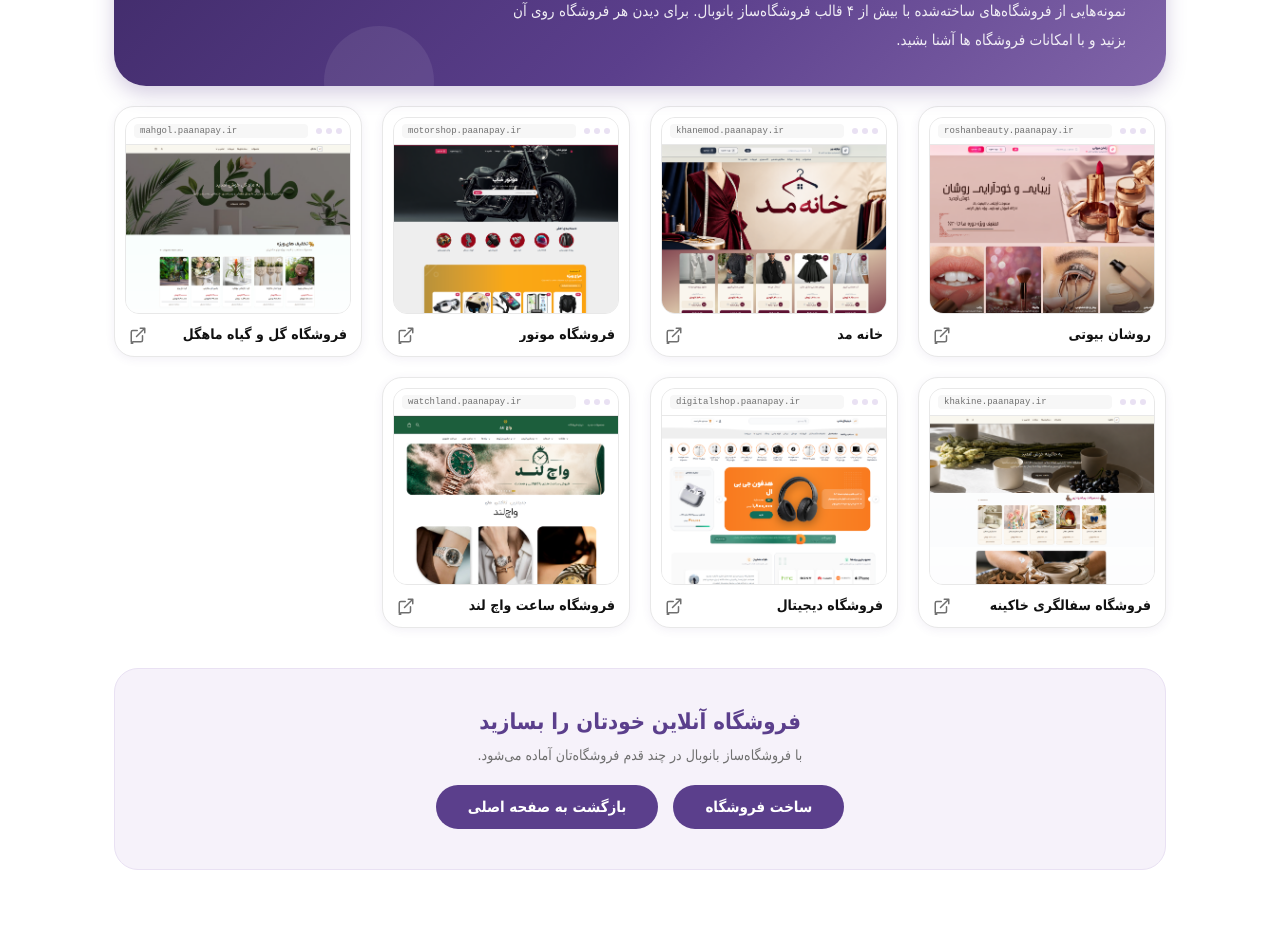
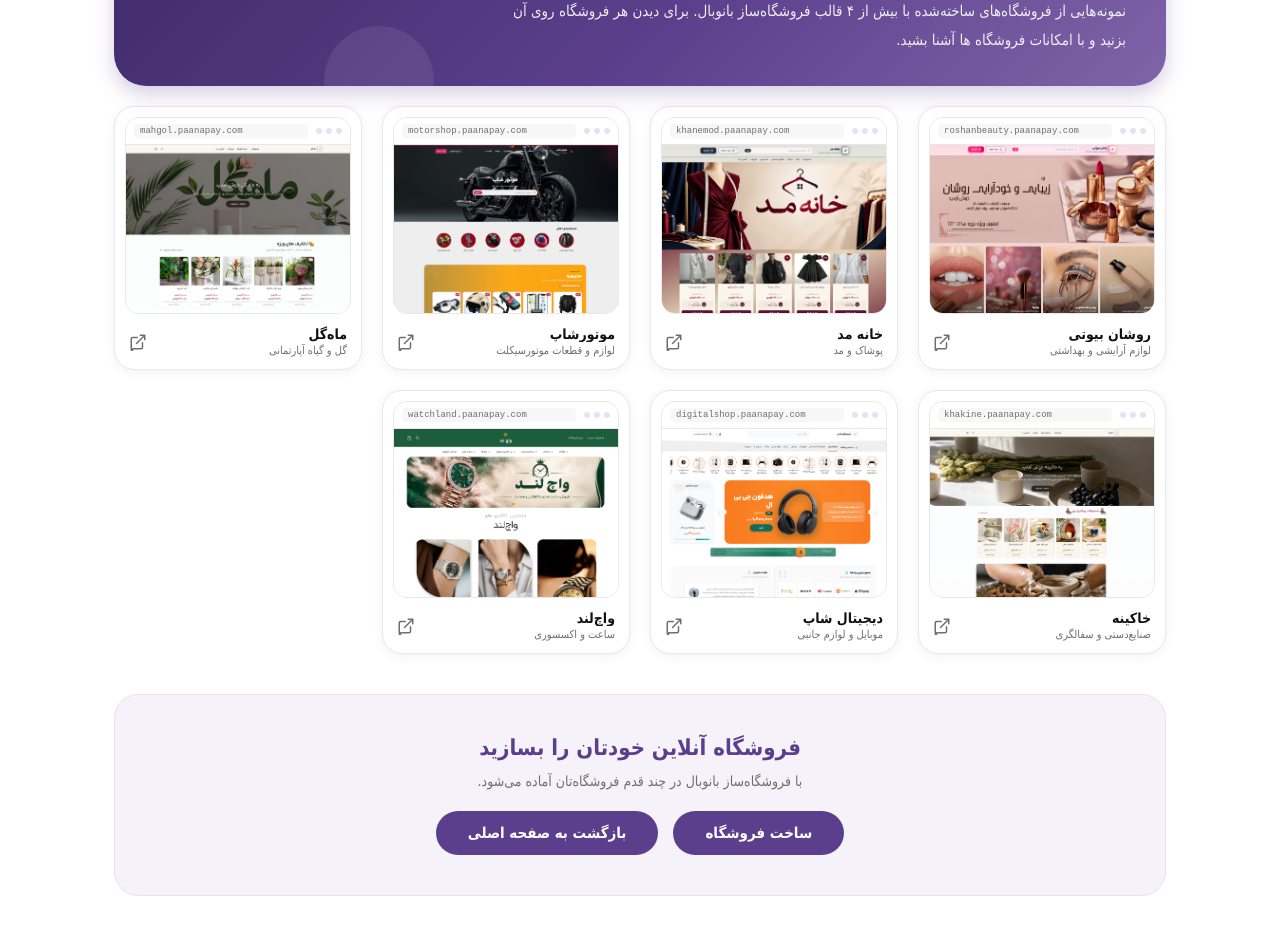
Before and after one commit to manixar/banoobal-landing, a React (Vite) app: page / in a window 1280 px wide. Shown: the part 776-1710 px from the top of the page. Built offline with nearby package versions, Linux system fonts and the light colour scheme.

Commit message:
store Url

```diff
--- a/src/features/sample-stores/StoresCarousel.jsx
+++ b/src/features/sample-stores/StoresCarousel.jsx
@@ -1,6 +1,5 @@
 import { useEffect, useRef, useState } from 'react';
 import StoreCard from './StoreCard';
-import { ChevronLeftIcon, ChevronRightIcon } from './icons';
 
 export default function StoresCarousel({ stores }) {
     const trackRef = useRef(null);
@@ -55,9 +54,8 @@ export default function StoresCarousel({ stores }) {
                 onClick={goPrev}
                 disabled={active === 0}
                 aria-label="فروشگاه قبلی"
-            >
-                <ChevronRightIcon />
-            </button>
+            />
+
 
             <button
                 type="button"
@@ -65,9 +63,7 @@ export default function StoresCarousel({ stores }) {
                 onClick={goNext}
                 disabled={active === last}
                 aria-label="فروشگاه بعدی"
-            >
-                <ChevronLeftIcon />
-            </button>
+            />
 
             <div className="ss-track" ref={trackRef}>
                 {stores.map((store) => (
--- a/src/features/sample-stores/StoresPage.jsx
+++ b/src/features/sample-stores/StoresPage.jsx
@@ -43,7 +43,7 @@ export default function StoresPage({ onBack = () => window.history.back() }) {
                     aria-label="بازگشت"
                 >
                     <img
-                        src={`${import.meta.env.BASE_URL}black-icon.png`}
+                        src={`${import.meta.env.BASE_URL}favicon.png`}
                         alt=""
                         className="ss-back__img"
                         width="24"
@@ -76,7 +76,7 @@ export default function StoresPage({ onBack = () => window.history.back() }) {
                     <>
                         <StoresCarousel stores={STORES} />
 
-                        <section className="ss-section">
+                        {/* <section className="ss-section">
                             <h2 className="ss-section__title">{BRAND.allStoresTitle}</h2>
                             <ul className="ss-list">
                                 {STORES.map((store) => (
@@ -102,7 +102,7 @@ export default function StoresPage({ onBack = () => window.history.back() }) {
                                     </li>
                                 ))}
                             </ul>
-                        </section>
+                        </section> */}
                     </>
                 )}
 
--- a/src/features/sample-stores/sample-stores.css
+++ b/src/features/sample-stores/sample-stores.css
@@ -2,7 +2,7 @@
 .ss-root {
     --ss-brand: #5b3f8c;
     --ss-brand-2: #8064a8;
-    --ss-brand-3:#D2C5F5 ;
+    --ss-brand-3: #d2c5f5;
     --ss-soft: #e9e1f3;
     --ss-softer: #f6f2fa;
     --ss-ink: #111111;
@@ -34,10 +34,6 @@
 .ss-root *::after {
     box-sizing: border-box;
 }
-
-* { box-sizing: border-box; }
-html, body, #root { margin: 0; padding: 0; width: 100%; max-width: none; }
-body { display: block; background: #fff; font-family: Vazirmatn, Tahoma, sans-serif; }
 
 .ss-root a {
     color: inherit;
@@ -249,7 +245,7 @@ body { display: block; background: #fff; font-family: Vazirmatn, Tahoma, sans-se
     color: var(--ss-muted);
 }
 
-/* ================= باکس آبی (لیست همه فروشگاه‌ها) ================= */
+/* ================= باکس لیست همه فروشگاه‌ها ================= */
 .ss-section {
     margin: 24px 16px 0;
     padding: 24px 20px;
@@ -264,6 +260,7 @@ body { display: block; background: #fff; font-family: Vazirmatn, Tahoma, sans-se
     font-size: 18px;
     font-weight: 800;
 }
+
 /* ================= باکس معرفی (بنفش حبابی) ================= */
 .ss-intro {
     position: relative;
@@ -337,14 +334,13 @@ body { display: block; background: #fff; font-family: Vazirmatn, Tahoma, sans-se
     line-height: 1.9;
     opacity: 0.9;
 }
+
 /* ================= کاروسل (موبایل) ================= */
 .ss-carousel {
     position: relative;
-
 }
 
 .ss-track {
-
     display: flex;
     gap: 12px;
     overflow-x: auto;
@@ -366,6 +362,7 @@ body { display: block; background: #fff; font-family: Vazirmatn, Tahoma, sans-se
     scroll-snap-stop: always;
 }
 
+/* فلش‌ها (بدون SVG، با CSS) */
 .ss-arrow {
     position: absolute;
     top: 40%;
@@ -378,12 +375,39 @@ body { display: block; background: #fff; font-family: Vazirmatn, Tahoma, sans-se
     padding: 0;
     border: 1px solid var(--ss-line);
     border-radius: 50%;
-    background: rgba(255, 255, 255, 0.95);
-    color: var(--ss-brand);
-    box-shadow: 0 2px 8px rgba(0, 0, 0, 0.15);
+    background: #fff;
+    color: #5b3f8c;
+    box-shadow: 0 2px 8px rgba(0, 0, 0, 0.2);
     cursor: pointer;
     transform: translateY(-50%);
     transition: opacity 0.2s, transform 0.15s;
+}
+
+.ss-arrow svg {
+    display: none;
+}
+
+.ss-arrow::before {
+    content: '';
+    display: block;
+    width: 10px;
+    height: 10px;
+    border-style: solid;
+    border-color: #5b3f8c;
+}
+
+/* فلش سمت راست (قبلی): به سمت راست */
+.ss-arrow--prev::before {
+    border-width: 3px 3px 0 0;
+    transform: rotate(45deg);
+    margin-right: 4px;
+}
+
+/* فلش سمت چپ (بعدی): به سمت چپ */
+.ss-arrow--next::before {
+    border-width: 0 0 3px 3px;
+    transform: rotate(45deg);
+    margin-left: 4px;
 }
 
 .ss-arrow:active {
@@ -605,12 +629,14 @@ body { display: block; background: #fff; font-family: Vazirmatn, Tahoma, sans-se
     line-height: 1.9;
     color: var(--ss-muted);
 }
-.ss-cta-btn{
+
+.ss-cta-btn {
     display: flex;
     flex-direction: row;
-    gap:15px;
+    gap: 15px;
     justify-content: center;
 }
+
 .ss-cta a {
     display: inline-block;
     padding: 11px 24px;
@@ -687,6 +713,21 @@ body { display: block; background: #fff; font-family: Vazirmatn, Tahoma, sans-se
         font-size: 14px;
     }
 
+    .ss-intro {
+        margin: 32px 24px 20px;
+        padding: 32px 40px;
+        border-radius: 32px;
+    }
+
+    .ss-intro__title {
+        font-size: 26px;
+    }
+
+    .ss-intro__text {
+        max-width: 640px;
+        font-size: 15px;
+    }
+
     .ss-grid {
         display: grid;
         grid-template-columns: repeat(3, 1fr);
@@ -720,20 +761,6 @@ body { display: block; background: #fff; font-family: Vazirmatn, Tahoma, sans-se
         padding: 13px 32px;
         font-size: 15px;
     }
-    .ss-intro {
-        margin: 32px 24px 20px;
-        padding: 32px 40px;
-        border-radius: 32px;
-    }
-
-    .ss-intro__title {
-        font-size: 26px;
-    }
-
-    .ss-intro__text {
-        max-width: 640px;
-        font-size: 15px;
-    }
 }
 
 @container ss-page (min-width: 1000px) {
--- a/src/features/sample-stores/stores.config.js
+++ b/src/features/sample-stores/stores.config.js
@@ -28,51 +28,45 @@ export const BRAND = {
 };
 export const STORES = [
     {
-        storeId:'1',
-        name:'روشان بیوتی',
-        url:'https://roshanbeauty.paanapay.ir',
-        preview:'stores/roshanbeauty.png',
+        name: 'روشان بیوتی',
+        category: 'لوازم آرایشی و بهداشتی',
+        url: 'https://roshanbeauty.paanapay.com',
+        preview: 'stores/roshanbeauty.png',
     },
     {
-        storeId:'2',
         name: 'خانه مد',
-        url:'https://khanemod.paanapay.ir',
-        preview:'stores/khaneyemod.png',
+        category: 'پوشاک و مد',
+        url: 'https://khanemod.paanapay.com',
+        preview: 'stores/khaneyemod.png',
     },
     {
-        storeId:'3',
-        name: 'فروشگاه موتور',
-        url:'https://motorshop.paanapay.ir',
-        preview:'stores/motorshop.png',
+        name: 'موتورشاپ',
+        category: 'لوازم و قطعات موتورسیکلت',
+        url: 'https://motorshop.paanapay.com',
+        preview: 'stores/motorshop.png',
     },
     {
-        storeId:'4',
-        name: 'فروشگاه گل و گیاه ماهگل',
-        url:'https://mahgol.paanapay.ir',
-        preview:'stores/mahgol.png',
+        name: 'ماه‌گل',
+        category: 'گل و گیاه آپارتمانی',
+        url: 'https://mahgol.paanapay.com',
+        preview: 'stores/mahgol.png',
     },
     {
-        storeId:'5',
-        name: 'فروشگاه سفالگری خاکینه',
-        url:'https://khakine.paanapay.ir',
-        preview:'stores/khakine.png',
+        name: 'خاکینه',
+        category: 'صنایع‌دستی و سفالگری',
+        url: 'https://khakine.paanapay.com',
+        preview: 'stores/khakine.png',
     },
     {
-        storeId:'6',
-        name: 'فروشگاه دیجیتال',
-        url:'https://digitalshop.paanapay.ir',
-        preview:'stores/digitalshop.png',
+        name: 'دیجیتال شاپ',
+        category: 'موبایل و لوازم جانبی',
+        url: 'https://digitalshop.paanapay.com',
+        preview: 'stores/digitalshop.png',
     },
     {
-        storeId:'7',
-        name: 'فروشگاه ساعت واچ لند',
-        url:'https://watchland.paanapay.ir',
-        preview:'stores/watchland.png',
+        name: 'واچ‌لند',
+        category: 'ساعت و اکسسوری',
+        url: 'https://watchland.paanapay.com',
+        preview: 'stores/watchland.png',
     },
-  /*  {
-        storeId:'8',
-        name: 'فروشگاه طلا گلدسیتو',
-        url:'https://goldsito.paanapay.ir',
-        preview:'stores/goldsito.png',
-    } */
-]
+];
--- a/src/index.css
+++ b/src/index.css
@@ -1,9 +1,12 @@
-* {
- box-sizing: border-box;
+
+
+*
+{ box-sizing: border-box; }
+
+
+html, body, #root {
+    margin: 0; padding: 0; width: 100%; max-width: none;
 }
-
 body {
-  margin: 0;
-  background: #ffffff;
-  font-family: Vazirmatn, Tahoma, sans-serif;
+    display: block; background: #fff; font-family: Vazirmatn, Tahoma, sans-serif;
 }
```
